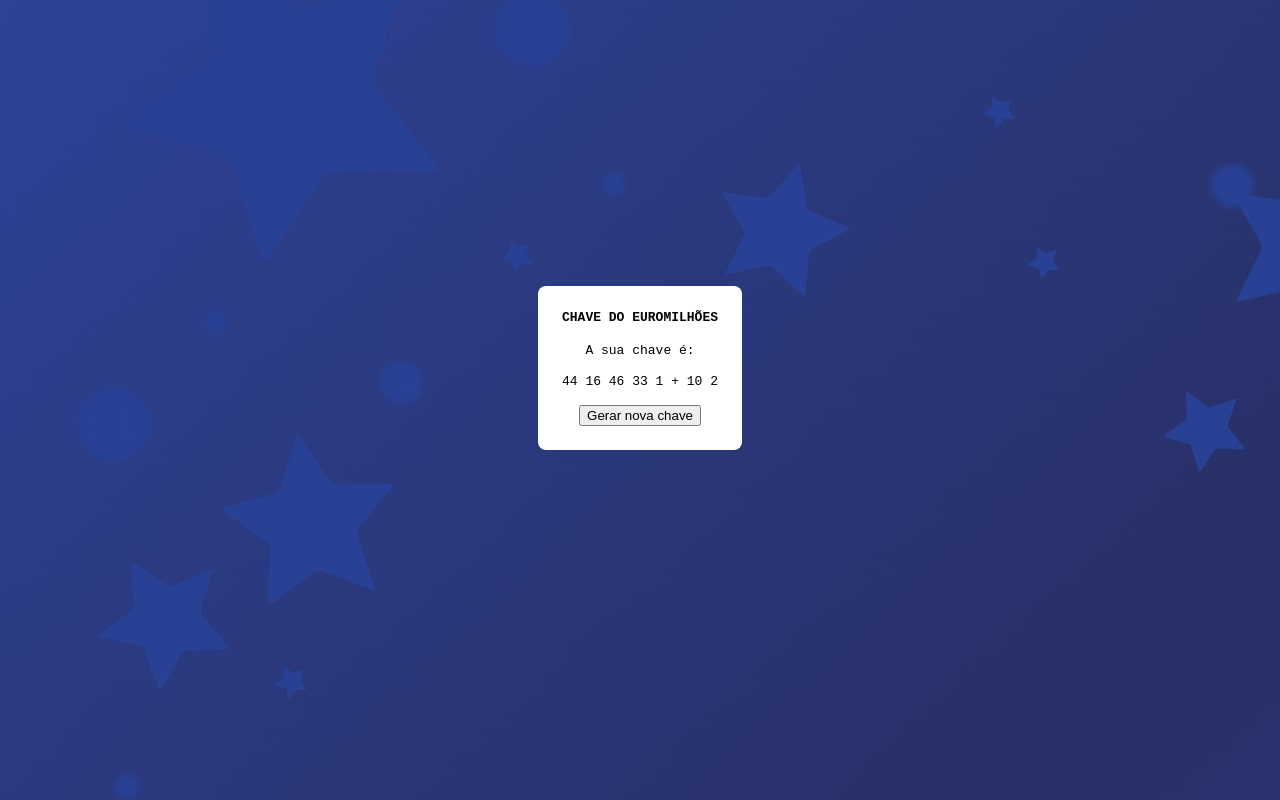
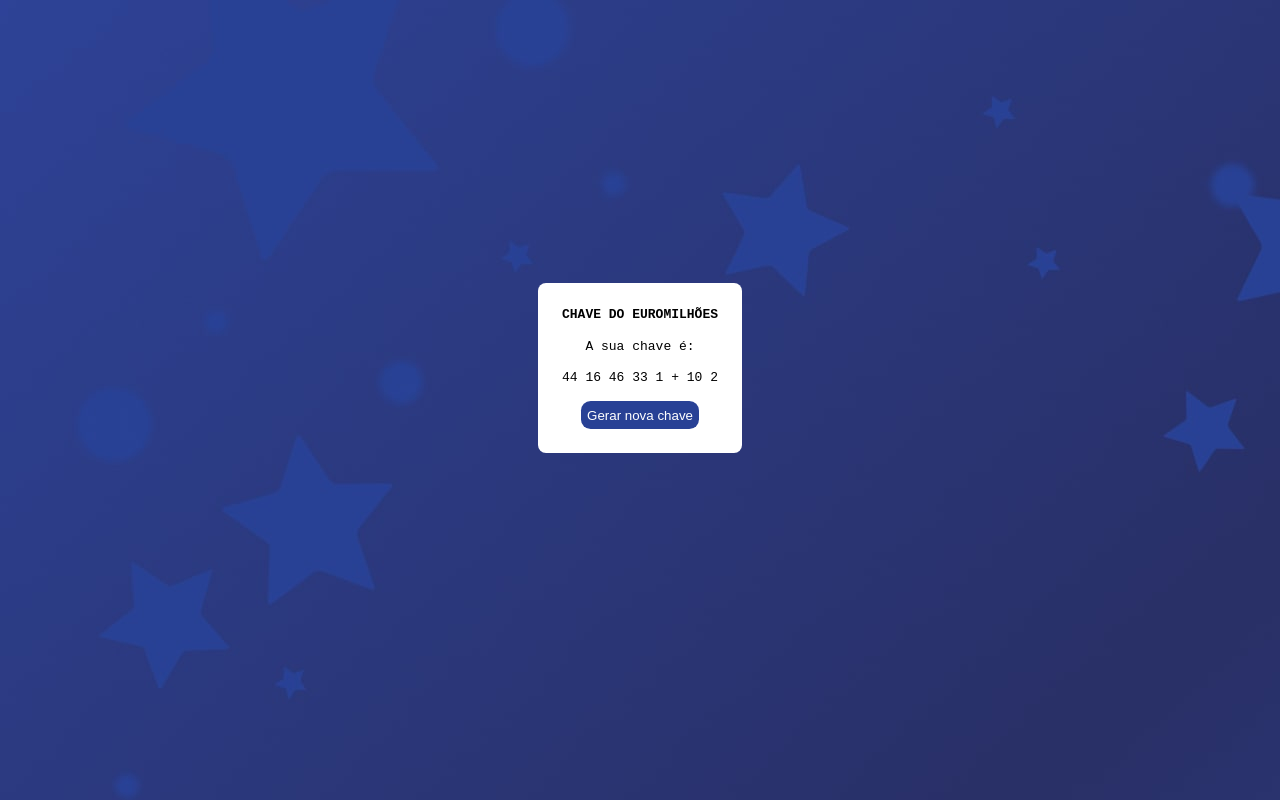
Before and after one commit to Xurape/sir_exercicios, a plain HTML site: page EX1/index.html in a window 1280 px wide. Drawn offline with Linux system fonts and the light colour scheme.

Commit message:
add: styling to the button

```diff
--- a/EX1/index.html
+++ b/EX1/index.html
@@ -15,7 +15,7 @@
         <div class="card-body">
             <a>A sua chave é:</a>
             <span id="key">xxxxx-xx</span>
-            <button onClick="updateHtml()">Gerar nova chave</button>
+            <button onClick="updateHtml()" class="button">Gerar nova chave</button>
         </div>
     </div>
 </body>
--- a/EX1/style.css
+++ b/EX1/style.css
@@ -6,6 +6,16 @@
     height: 90vh;
     background: url('./img/background.jpg');
     font-family: monospace
+}
+
+.button {
+    background-color: #284195;
+    color: #fff;
+    border-radius: 0.6rem;
+    padding: 0.4rem;
+    border: none;
+    outline: none;
+    cursor: pointer
 }
 
 .card {
```
